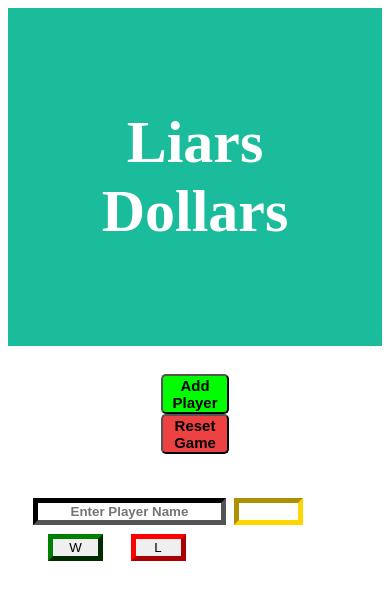
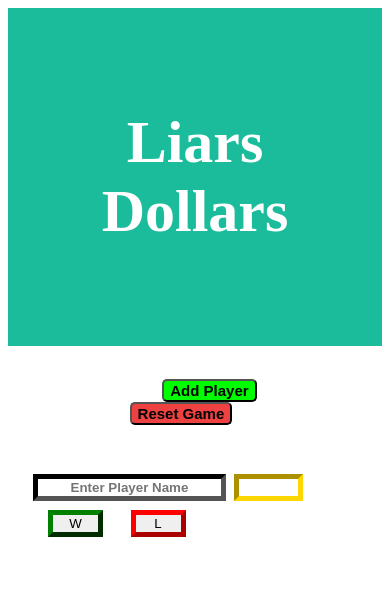
Before and after one commit to Ianmm17/LiarsDollars, a PHP site: page / in a window 390 px wide. Shown: the top 600 px of the page. Run offline with PHP 8.4, Linux system fonts and the light colour scheme.

Commit message:
WIP working on responsive design

```diff
--- a/index.css
+++ b/index.css
@@ -43,14 +43,16 @@
     border-color: red;
 }
 
-.add-or-remove-players {
+.add-or-reset {
     margin: auto;
-    width: 18%;
-    padding: 10px;
+    align-items: center;
+    width: 35%;
+    padding: 15px;
 }
 
 .add-player {
     background: #00fd00;
+    margin-left: 25%;
     border-radius: 5px;
     font-weight: bolder;
     font-size: 15px;
@@ -66,3 +68,36 @@
 .player-card {
 
 }
+
+@media only screen and (min-width: 768px){
+    .add-player {
+        margin-left: 25%;
+    }
+}
+
+/*@media only screen and (min-width: 480px){
+    .reset-game {
+        margin-top: 10px;
+    }
+
+    .header {
+        padding: 15px;
+    }
+
+    .winner {
+        margin-left: 15px;
+    }
+    .loser {
+        width: 55px;
+        margin-left: 5px;
+    }
+    .add-or-reset {
+        width: 50%;
+        padding: 15px;
+    }
+    .add-player {
+        margin-left: 55%;
+    }
+
+
+}
--- a/index.html
+++ b/index.html
@@ -11,7 +11,7 @@
 <div class="header">
     <h1>Liars Dollars</h1>
 </div><br>
-<div class="add-or-remove-players" id="add-or-remove-players">
+<div class="add-or-reset" id="add-or-reset">
     <button class="add-player" type="button" name="add-player" onclick="addPlayer()">Add Player</button>
     <button class="reset-game" type="button" name="reset-game" onclick="resetGame()">Reset Game</button>
 </div>
--- a/index.js
+++ b/index.js
@@ -21,10 +21,10 @@ function addPlayer() {
 }
 
 function resetGame() {
+    //window.location.reload();
     numberOfPlayers = 1
-    //window.location.reload();
     document.getElementById("player-classes").remove()
-    document.getElementById("add-or-remove-players").insertAdjacentHTML("afterend",
+    document.getElementById("add-or-reset").insertAdjacentHTML("afterend",
         `<div class="player-classes" id="player-classes">
             <div class="player-card" id="player-card">
             <input id="player-name" class="player-name" type='text' name='player-name' maxlength=12 placeholder="Enter Player Name" color="grey"/>
```
